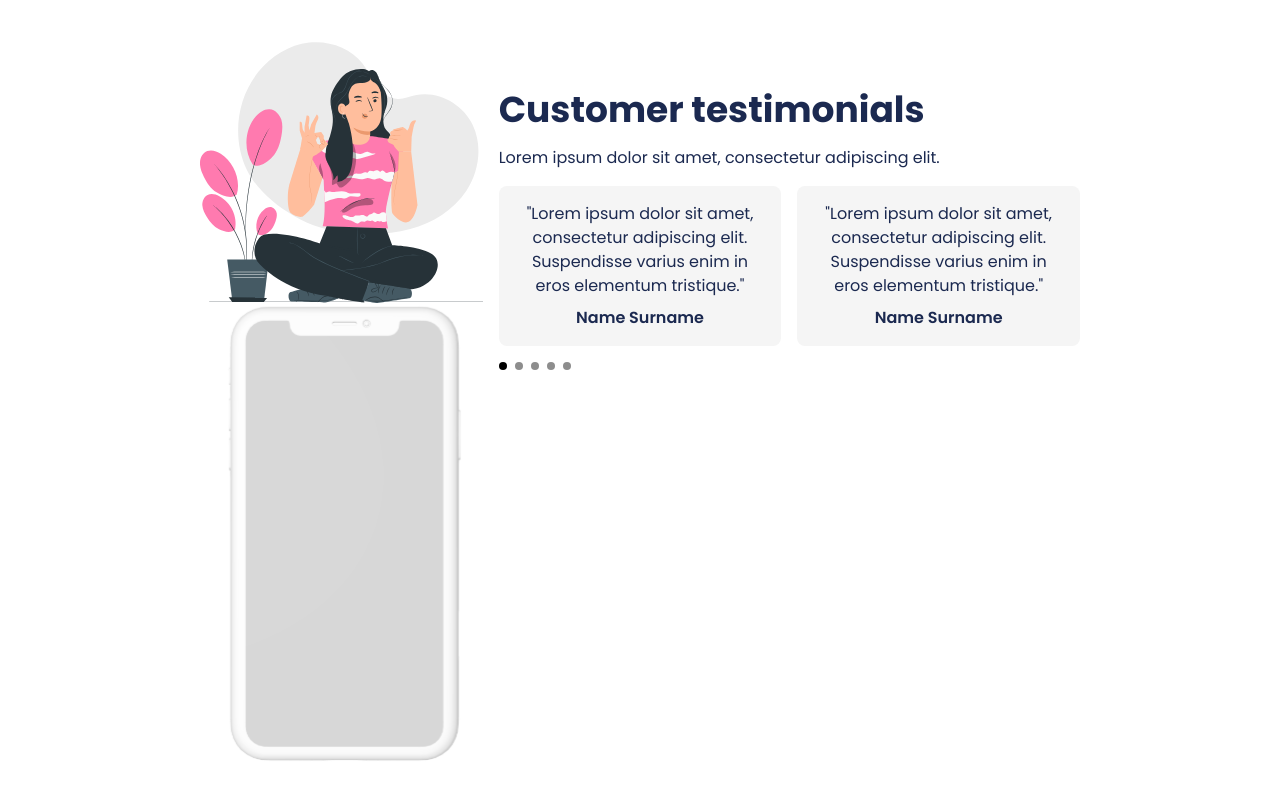
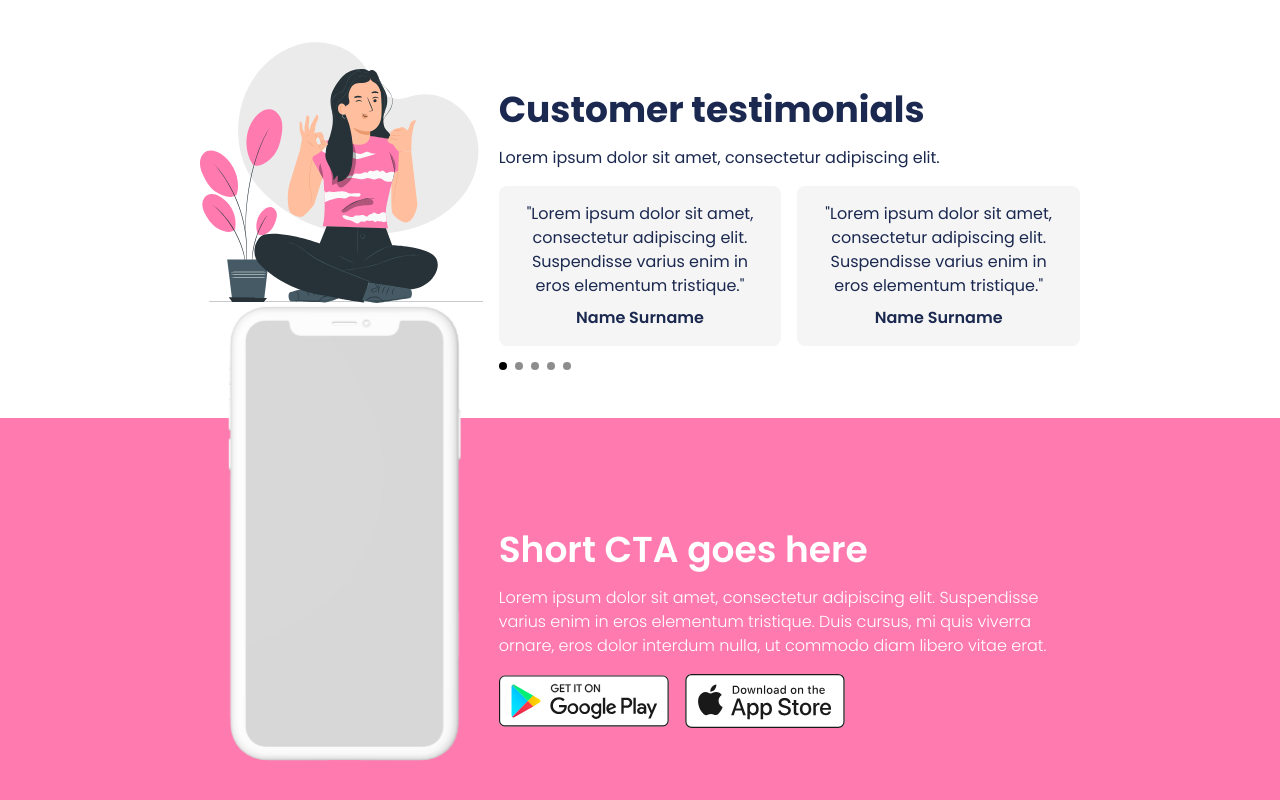
Before and after one commit to rv100101/muft, a React (Vite) app: page / in a window 1280 px wide. Shown: the part 1246-2046 px from the top of the page. Before the commit the page ends 2012 px from the top, so only its background shows below. Built offline with nearby package versions, Linux system fonts and the light colour scheme.

Commit message:
feat: cta ui

```diff
--- a/src/App.tsx
+++ b/src/App.tsx
@@ -4,6 +4,7 @@ import NavBar from "@/components/navbar";
 import Benefits from "./components/benefits";
 import Features from "./components/features";
 import Testimonials from "./components/testimonials";
+import Cta from "./components/cta";
 
 function App() {
   return (
@@ -15,6 +16,9 @@ function App() {
         <Features />
         <Testimonials />
       </div>
+      <div className="bg-[#FF7AAF]">
+        <Cta />
+      </div>
     </>
   );
 }
--- a/src/components/cta.tsx
+++ b/src/components/cta.tsx
@@ -1,5 +1,29 @@
+import GooglePlay from "@/assets/google-play.svg";
+import AppStore from "@/assets/app-store.svg";
+
 const Cta = () => {
-  return <div>Cta</div>;
+  return (
+    <div className="mx-[200px] mt-12">
+      <div className="grid grid-cols-3 relative gap-4 py-28">
+        <div className="w-full h-full" />
+        <div className="space-y-4 col-span-2 text-secondary">
+          <p className="text-4xl font-semibold text-white">
+            Short CTA goes here
+          </p>
+          <p className="text-white font-light">
+            Lorem ipsum dolor sit amet, consectetur adipiscing elit. Suspendisse
+            varius enim in eros elementum tristique. Duis cursus, mi quis
+            viverra ornare, eros dolor interdum nulla, ut commodo diam libero
+            vitae erat.
+          </p>
+          <div className="flex space-x-4">
+            <img width={170} src={GooglePlay} alt="google play" />
+            <img width={160} src={AppStore} alt="app store" />
+          </div>
+        </div>
+      </div>
+    </div>
+  );
 };
 
 export default Cta;
```
Also changed, not shown: src/assets/app-store.svg (added), src/assets/google-play.svg (added).
